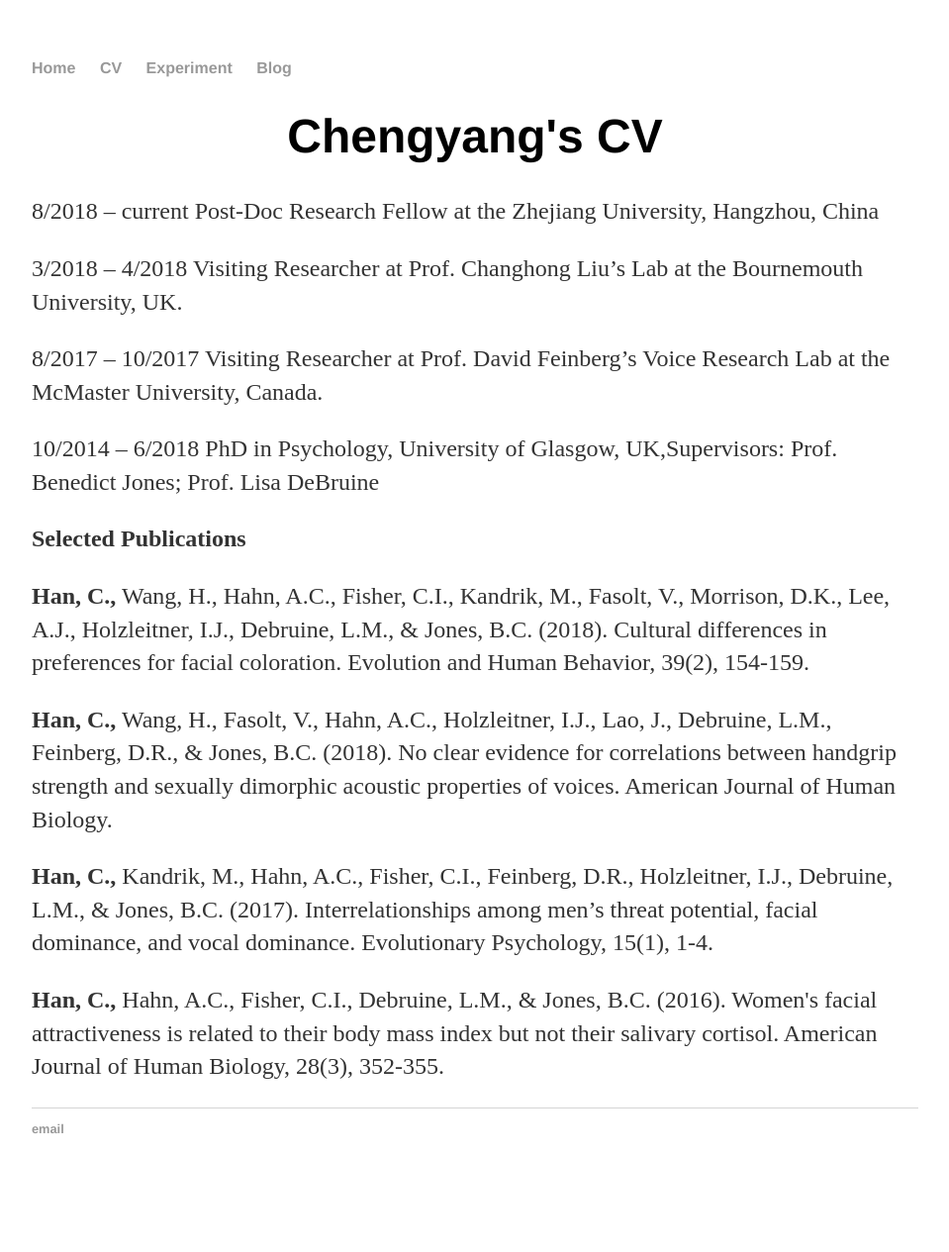
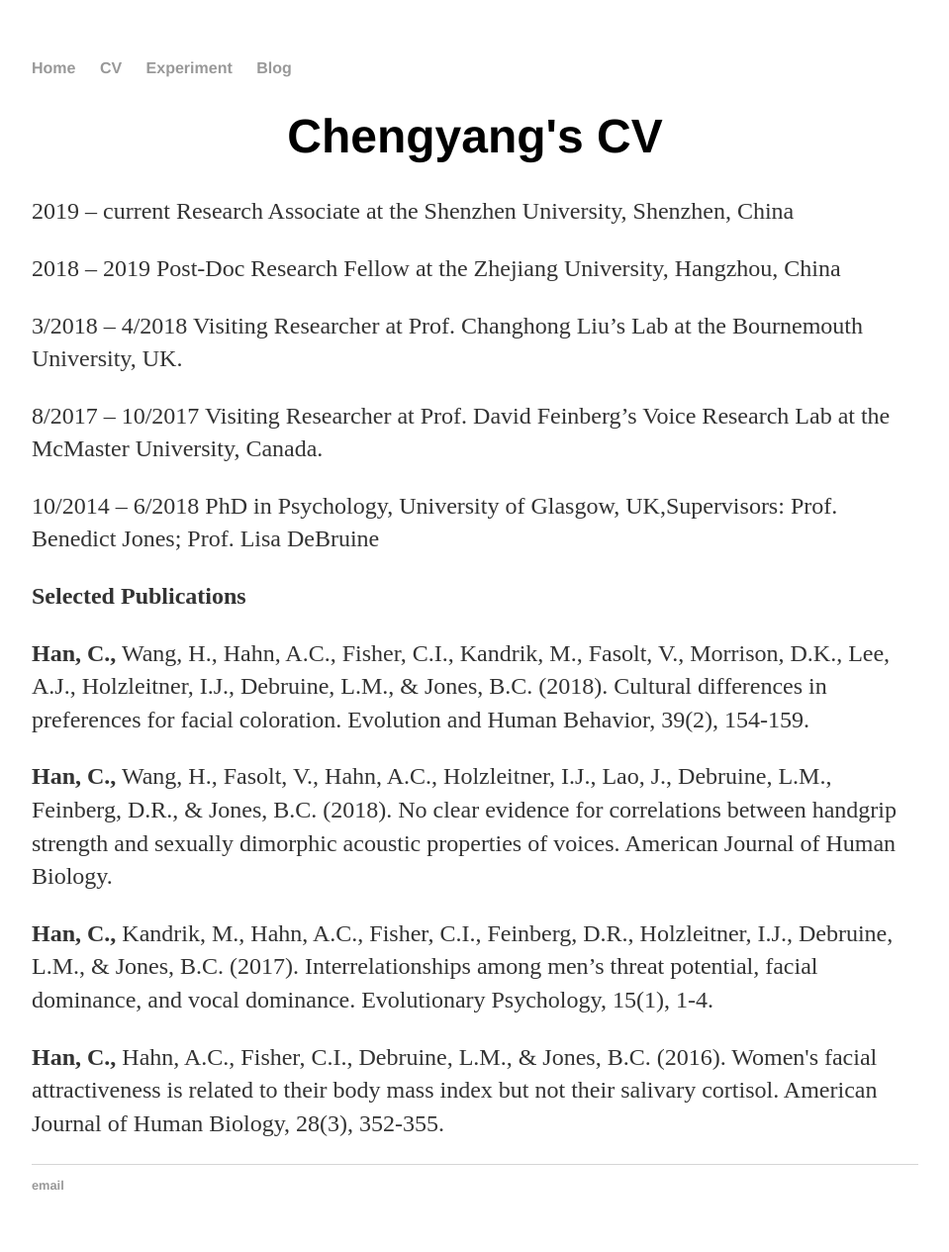
Before and after one commit to chengyanghan/chengyanghan.github.io, a Jekyll site: the page built from cv/index.html, in a window 1280 px wide. Shown: the whole page at 99% size, without its empty margins (160-1119 px from the left). Built offline with Jekyll 4.4.1, drawn with Linux system fonts in a browser that asks for light colours; before the commit the page ends 1208 px from its top, so only the background shows below that.

Commit message:
Update index.html

```diff
--- a/cv/index.html
+++ b/cv/index.html
@@ -5,7 +5,8 @@ title: Chengyang Han
 <div class="blurb">
 	<h1>Chengyang's CV</h1>
 
-  <p>8/2018 – current	Post-Doc Research Fellow at the Zhejiang University, Hangzhou, China</p>
+  <p>2019 – current	Research Associate at the Shenzhen University, Shenzhen, China</p>
+  <p>2018 – 2019	Post-Doc Research Fellow at the Zhejiang University, Hangzhou, China</p>
   <p>3/2018 – 4/2018	Visiting Researcher at Prof. Changhong Liu’s Lab at the Bournemouth University, UK.</p>
   <p>8/2017 – 10/2017	Visiting Researcher at Prof. David Feinberg’s Voice Research Lab at the McMaster University, Canada.</p>
   <p>10/2014 – 6/2018  PhD in Psychology, University of Glasgow, UK,Supervisors: Prof. Benedict Jones; Prof. Lisa DeBruine </p>
```
